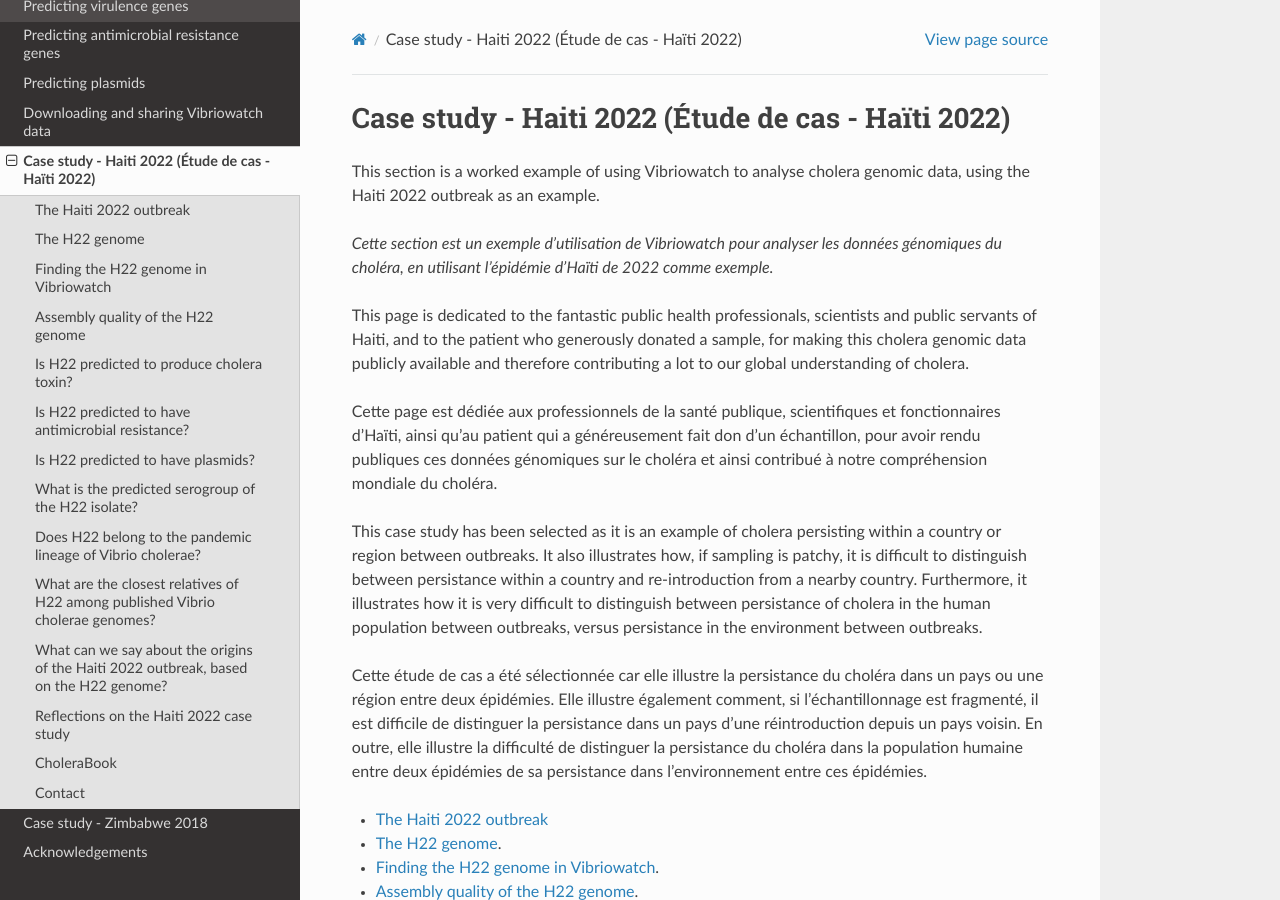
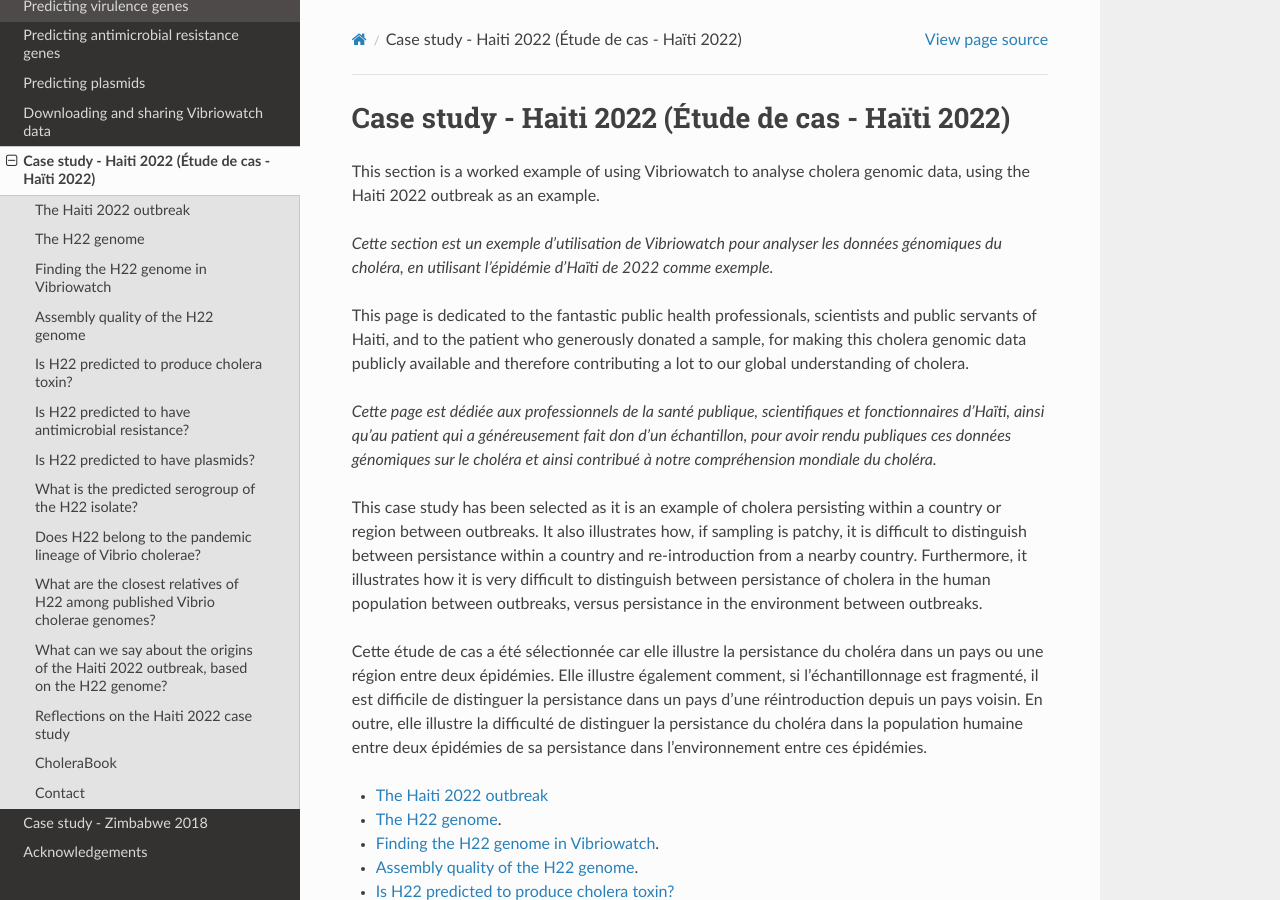
Before and after one commit to avrilcoghlan/vibriowatch, a Sphinx documentation site: the page built from docs/source/haiti.rst, in a window 1280 px wide and 900 px high. Built offline with Sphinx 7.4.7 and the Read the Docs theme 3.1.0, drawn with Linux system fonts in a browser that asks for light colours.

```diff
--- a/docs/source/haiti.rst
+++ b/docs/source/haiti.rst
@@ -9,7 +9,7 @@ This page is dedicated to the fantastic public health professionals, scientists
 who generously donated a sample, for making this cholera genomic data publicly available and therefore contributing a lot to our
 global understanding of cholera.
 
-Cette page est dédiée aux professionnels de la santé publique, scientifiques et fonctionnaires d'Haïti, ainsi qu'au patient qui a généreusement fait don d'un échantillon, pour avoir rendu publiques ces données génomiques sur le choléra et ainsi contribué à notre compréhension mondiale du choléra.
+*Cette page est dédiée aux professionnels de la santé publique, scientifiques et fonctionnaires d'Haïti, ainsi qu'au patient qui a généreusement fait don d'un échantillon, pour avoir rendu publiques ces données génomiques sur le choléra et ainsi contribué à notre compréhension mondiale du choléra.*
 
 This case study has been selected as it is an example of cholera persisting within a country or region between outbreaks. It also illustrates
 how, if sampling is patchy, it is difficult to distinguish between persistance within a country and re-introduction from a nearby country.
```
